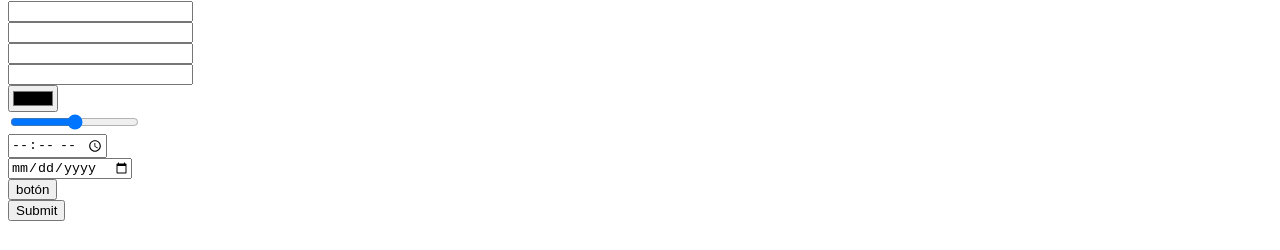
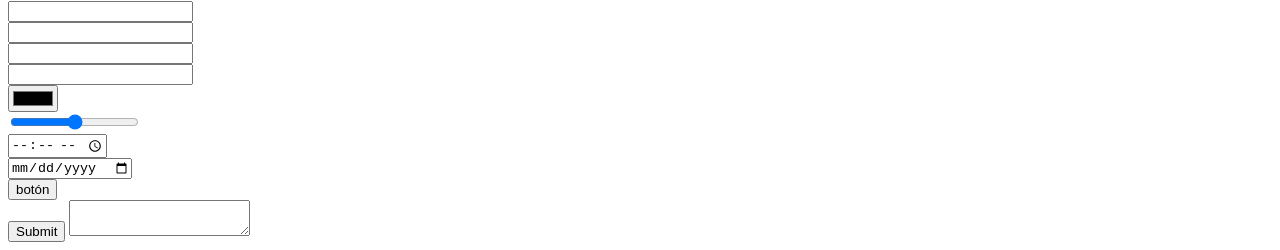
Before and after one commit to Osoruso33/Aprendiendo-HTML, a plain HTML site: page index.html in a window 1280 px wide. Shown: the part 1900-2150 px from the top of the page. Before the commit the page ends 2129 px from the top, so only its background shows below. Drawn offline with Linux system fonts and the light colour scheme.

Commit message:
Aprendiendo-HTML

```diff
--- a/index.html
+++ b/index.html
@@ -97,6 +97,8 @@
         <!-- <div></div> -->
         <!-- forms son etiquetas que se refieren a un formulario -->
         <!-- los forms sirven para ingresar inputs -->
+        <!-- method es lo que se le pone para saber si el formulario
+        va a el servidor o al local -->
         <form>
             <!-- inputs: son los datos o tipos de datos de entrada,
             son como un metodo de entrada para que un dato llegue a
@@ -126,6 +128,10 @@
             <input type="button" value="botón"> <br>
             <!-- Submit: crea un boton de enviar -->
             <input type="submit">
+            <!-- esto tambien funciona como input pero no lo dice
+            se puede usar para poner textos largos, se le pueden poner
+            dimensiones predefinidas pero se pueden redimensionar en la web -->
+            <textarea></textarea>
         </form>
     </body>
 </html>
```
